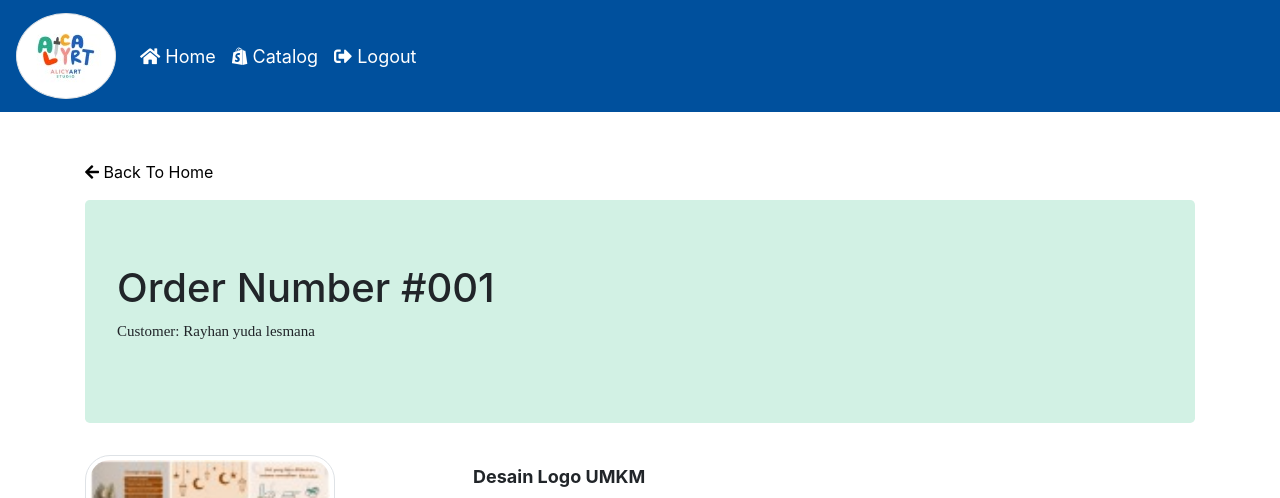
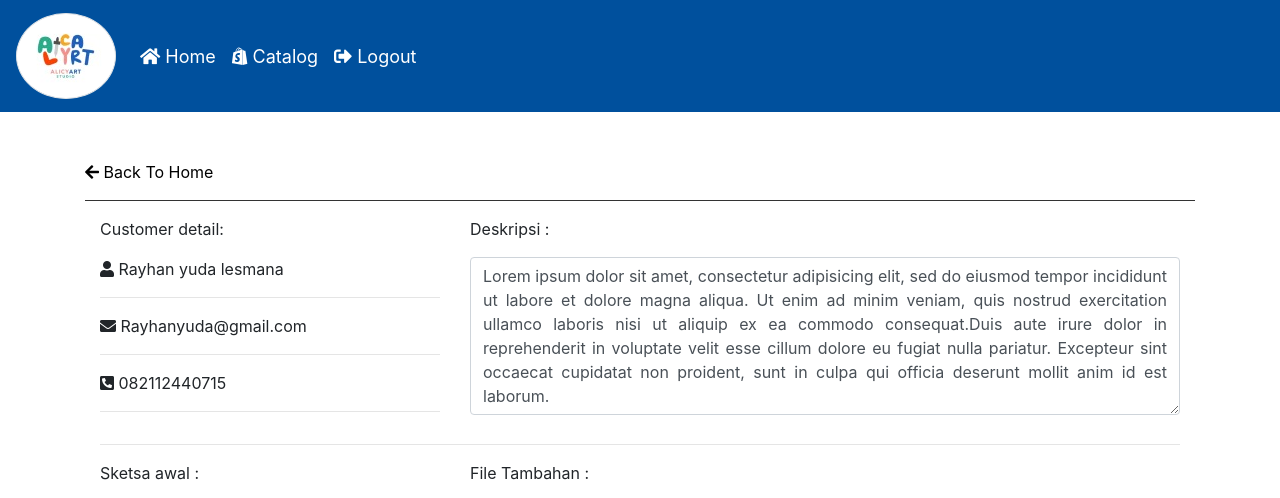
Before and after one commit to Rayhanyl/Alicyart, a PHP site: page /designer_detail.php in a window 1280 px wide. Shown: the top 498 px of the page. Run offline with PHP 8.4, Linux system fonts and the light colour scheme; a user stored in the database is signed in.

Commit message:
Upadate Baru

```diff
--- a/db/alicyart.sql
+++ b/db/alicyart.sql
@@ -3,7 +3,7 @@
 -- https://www.phpmyadmin.net/
 --
 -- Host: 127.0.0.1
--- Generation Time: Jan 20, 2022 at 03:07 AM
+-- Generation Time: Jan 21, 2022 at 08:11 AM
 -- Server version: 10.4.21-MariaDB
 -- PHP Version: 8.0.10
 
@@ -263,7 +263,7 @@ ALTER TABLE `tb_designer`
 -- AUTO_INCREMENT for table `tb_order`
 --
 ALTER TABLE `tb_order`
-  MODIFY `id_order` int(11) NOT NULL AUTO_INCREMENT, AUTO_INCREMENT=62;
+  MODIFY `id_order` int(11) NOT NULL AUTO_INCREMENT, AUTO_INCREMENT=65;
 
 --
 -- AUTO_INCREMENT for table `tb_product`
--- a/designer_detail.php
+++ b/designer_detail.php
@@ -1,45 +1,47 @@
 <?php include('templates/header.php') ?>
 
 <div class="container mt-5">
+  <?php if($_SESSION['role'] == 'customer'){ ?>
+  <a href="customer_home.php" class="line"><i class="fas fa-arrow-left"></i> Back To Home</a>
+  <?php } else { ?>
   <a href="designer_home.php" class="line"><i class="fas fa-arrow-left"></i> Back To Home</a>
-  <div class="jumbotron mt-3">
-    <h1>Order Number #001</h1>
-    <p style="font-size:15px;">Customer: Rayhan yuda lesmana</p>
-  </div>
+  <?php } ?>
+  <hr style="height:1px;border:none;color:#333;background-color:#333;">
+  <div class="container-fluid">
+    <div class="row">
+      <div class="col-md-4 ">
+        <p>Customer detail:</p>
+        <p><i class="fas fa-user"></i> Rayhan yuda lesmana</p>
+        <hr>
+        <p><i class="fas fa-envelope"></i> Rayhanyuda@gmail.com</p>
+        <hr>
+        <p><i class="fas fa-phone-square-alt"></i> 082112440715</p>
+        <hr>
+      </div>
+      <div class="col-md-8">
+        <p>Deskripsi :</p>
+        <textarea class="form-control" rows="6" style="text-align: justify;">Lorem ipsum dolor sit amet, consectetur adipisicing elit, sed do eiusmod tempor incididunt ut labore et dolore magna aliqua. Ut enim ad minim veniam, quis nostrud exercitation ullamco laboris nisi ut aliquip ex ea commodo consequat.Duis aute irure dolor in reprehenderit in voluptate velit esse cillum dolore eu fugiat nulla pariatur. Excepteur sint occaecat cupidatat non proident, sunt in culpa qui officia deserunt mollit anim id est laborum.</textarea>
 
-<div class="order-design">
-  <div class="row">
-    <div class="col-sm-3 col-md-4">
-        <img src="assets/img/content.png" class="responsive img-thumbnail">
+      </div>
     </div>
-    <div class="col-sm-9 col-md-8">
-      <div class="d-flex flex-column">
-        <div class="p-2" style="font-size:18px;">
-          <b>Desain Logo UMKM</b>
-        </div>
-        <div class="p-2" style="font-size:15px;">
-          Deskripsi : <br>Ukuran 600X600,warna dominan biru, design simpel.
-        </div>
-        <div class="p-2">
-          <p>Harga : Rp.150.000.,</p>
-          <button type="button" class="btn btn-warning" style="border-radius:25px; font-weight: bold;">Submit Sketsa Awal</button>
-        </div>
+    <hr>
+    <div class="row">
+      <div class="col-md-4">
+        <p>Sketsa awal :</p>
+        <center><img src="assets/img/content.png" class=" rounded responsive" style="width:300px;"></center>
+        <button type="button" class="btn btn-primary mt-1" style="width:100%;">Submit Sketsa</button>
+        <hr>
+        <p>Skeksa akhir :</p>
+        <center><img src="assets/img/content.png" class=" rounded responsive" style="width:300px;"></center>
+        <button type="button" class="btn btn-primary mt-1" style="width:100%;">Submit Sketsa</button>
+      </div>
+      <div class="col-md-8">
+        <p>File Tambahan :</p>
+        <iframe class="responsive" src="assets/img/file/Test.pdf" style="height: 760px; border: none"></iframe>
       </div>
     </div>
   </div>
-</div>
-  <hr>
-<!-- Barier -->
-<div class="barier mt-5 mb-3">
-    <center>
-        <p><strong><i>Sketsa Awal Produk</i></strong></p>
-        <i class="fas fa-angle-double-down" style="font-size:45px;"></i>
-    </center>
-</div>
-<!-- Barier -->
-<div class="order-sketsa">
-  <center><img src="assets/img/content.png" style="width:250px;"></center>
+    <hr style="height:1px;border:none;color:#333;background-color:#333;">
 </div>
 
-</div>
 <?php include('templates/footer.php') ?>
--- /dev/null
+++ b/edit_profile.php
@@ -0,0 +1,5 @@
+<?php include('templates/header.php') ?>
+
+
+
+<?php include('templates/footer.php') ?>
--- a/logind.php
+++ b/logind.php
@@ -27,7 +27,6 @@ if($cek > 0){
             $_SESSION['email'] = $data['email'];
             $_SESSION['no_tlp'] = $data['no_tlp'];
             $_SESSION['picture_profile'] = $data['picture_profile'];
-            $_SESSION['register_date'] = $data['register_date'];
             $_SESSION['role'] = "admin";
             // alihkan ke halaman dashboard admin
             header("location:index.php");
@@ -40,7 +39,6 @@ if($cek > 0){
             $_SESSION['email'] = $data['email'];
             $_SESSION['no_tlp'] = $data['no_tlp'];
             $_SESSION['picture_profile'] = $data['picture_profile'];
-            $_SESSION['register_date'] = $data['register_date'];
             $_SESSION['role'] = "owner";
             // alihkan ke halaman dashboard owner
             header("location:owner_home.php");
@@ -52,7 +50,6 @@ if($cek > 0){
             $_SESSION['email'] = $data['email'];
             $_SESSION['no_tlp'] = $data['no_tlp'];
             $_SESSION['picture_profile'] = $data['picture_profile'];
-            $_SESSION['register_date'] = $data['register_date'];
             $_SESSION['role'] = "designer";
             // alihkan ke halaman dashboard designer
             header("location:designer_home.php");
@@ -64,7 +61,6 @@ if($cek > 0){
             $_SESSION['email'] = $data['email'];
             $_SESSION['no_tlp'] = $data['no_tlp'];
             $_SESSION['picture_profile'] = $data['picture_profile'];
-            $_SESSION['register_date'] = $data['register_date'];
             $_SESSION['role'] = "customer";
             // alihkan ke halaman dashboard customer
             header("location:customer_home.php");
```
Also changed, not shown: customer_home.php (+4 -40 lines), designer_home.php (+29 -26 lines), owner_home.php (+26 -16 lines), README.md.
